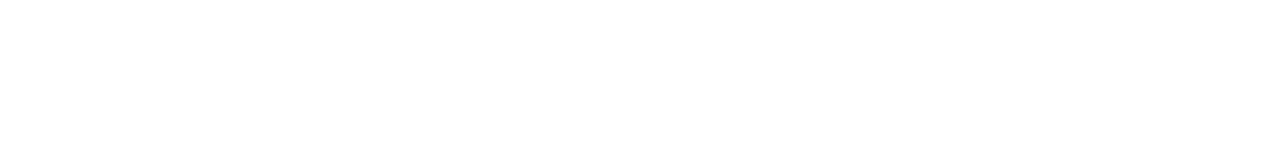
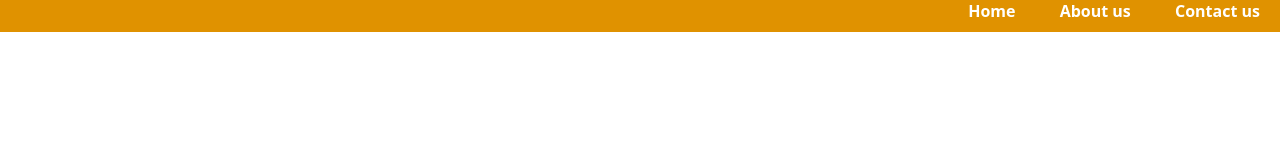
Before and after one commit to lozavajuandev/Myweb, a plain HTML site: page index.html in a window 1280 px wide. Drawn offline with Linux system fonts and the light colour scheme.

Commit message:
Primeros pasos del header

```diff
--- a/css/styles.css
+++ b/css/styles.css
@@ -0,0 +1,21 @@
+
+:root {
+    --orange:#e09200;
+}
+
+body{
+    margin: 0;
+    font-family: system-ui, -apple-system, BlinkMacSystemFont, 'Segoe UI', Roboto, Oxygen, Ubuntu, Cantarell, 'Open Sans', 'Helvetica Neue', sans-serif;
+}
+nav {
+background-color: var(--orange);
+height: 4vh;
+text-align: right;
+}
+
+.navbar-button {
+  padding: 20px 20px 20px 20px;
+  text-decoration: none;
+  color: white;
+  font-weight: bold;
+}
--- a/index.html
+++ b/index.html
@@ -7,6 +7,13 @@
     <link rel="stylesheet" href="./css/styles.css">
 </head>
 <body>
-
+    <header>
+        <nav>
+            <a href="" class="navbar-button">Home</a>
+            <a href="" class="navbar-button">About us</a>
+            <a href="" class="navbar-button">Contact us</a>
+        </nav>
+    </header>
+    <main></main>
 </body>
 </html>
```
